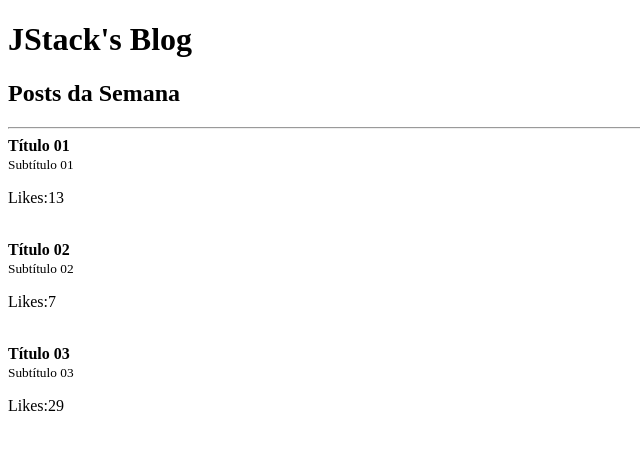
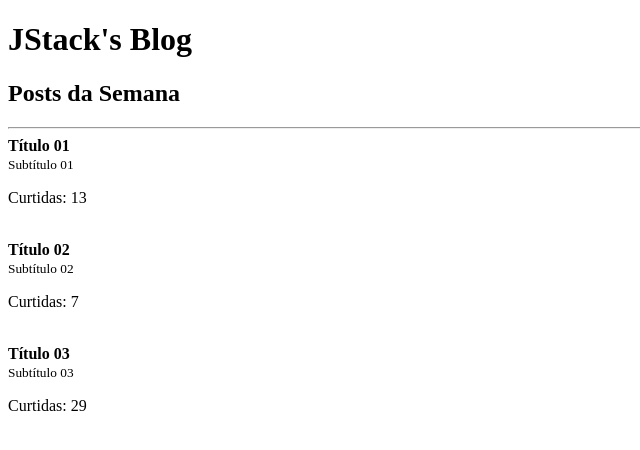
Before and after one commit to JoaoPedroAFLuz/react-blog, a React app: page / in a window 1280 px wide. Shown: the top 450 px of the page, without its empty margins (0-640 px from the left). Built offline with nearby package versions, Linux system fonts and the light colour scheme.

Commit message:
feat: add an array of posts and map to render Posts components

```diff
--- a/src/App.js
+++ b/src/App.js
@@ -1,6 +1,27 @@
 import React from 'react';
 import { Header } from './Components/Header';
 import { Post } from './Components/Post';
+
+const posts = [
+  {
+    id: Math.random(),
+    title: 'Título 01',
+    subtitle: 'Subtítulo 01',
+    curtidas: 13,
+  },
+  {
+    id: Math.random(),
+    title: 'Título 02',
+    subtitle: 'Subtítulo 02',
+    curtidas: 7,
+  },
+  {
+    id: Math.random(),
+    title: 'Título 03',
+    subtitle: 'Subtítulo 03',
+    curtidas: 29,
+  },
+];
 
 export function App() {
   return (
@@ -9,27 +30,16 @@ export function App() {
         <h2>Posts da Semana</h2>
       </Header>
 
-      <Post
-        info={{
-          title: 'Título 01',
-          subtitle: 'Subtítulo 01',
-          likes: 13,
-        }}
-      />
-      <Post
-        info={{
-          title: 'Título 02',
-          subtitle: 'Subtítulo 02',
-          likes: 7,
-        }}
-      />
-      <Post
-        info={{
-          title: 'Título 03',
-          subtitle: 'Subtítulo 03',
-          likes: 29,
-        }}
-      />
+      {posts.map((post) => (
+        <Post
+          key={post.id}
+          info={{
+            title: post.title,
+            subtitle: post.subtitle,
+            curtidas: post.curtidas,
+          }}
+        />
+      ))}
     </>
   );
 }
--- a/src/Components/Post/index.js
+++ b/src/Components/Post/index.js
@@ -2,7 +2,7 @@ import React from 'react';
 import PropTypes from 'prop-types';
 
 export function Post({ info }) {
-  const { title, subtitle, likes } = info;
+  const { title, subtitle, curtidas } = info;
   return (
     <>
       <article>
@@ -11,8 +11,8 @@ export function Post({ info }) {
         <small>{subtitle}</small>
         <br />
         <p>
-          Likes:
-          {likes}
+          Curtidas:&nbsp;
+          {curtidas}
         </p>
       </article>
       <br />
@@ -24,6 +24,6 @@ Post.propTypes = {
   info: PropTypes.shape({
     title: PropTypes.string.isRequired,
     subtitle: PropTypes.string.isRequired,
-    likes: PropTypes.number.isRequired,
+    curtidas: PropTypes.number.isRequired,
   }).isRequired,
 };
```
